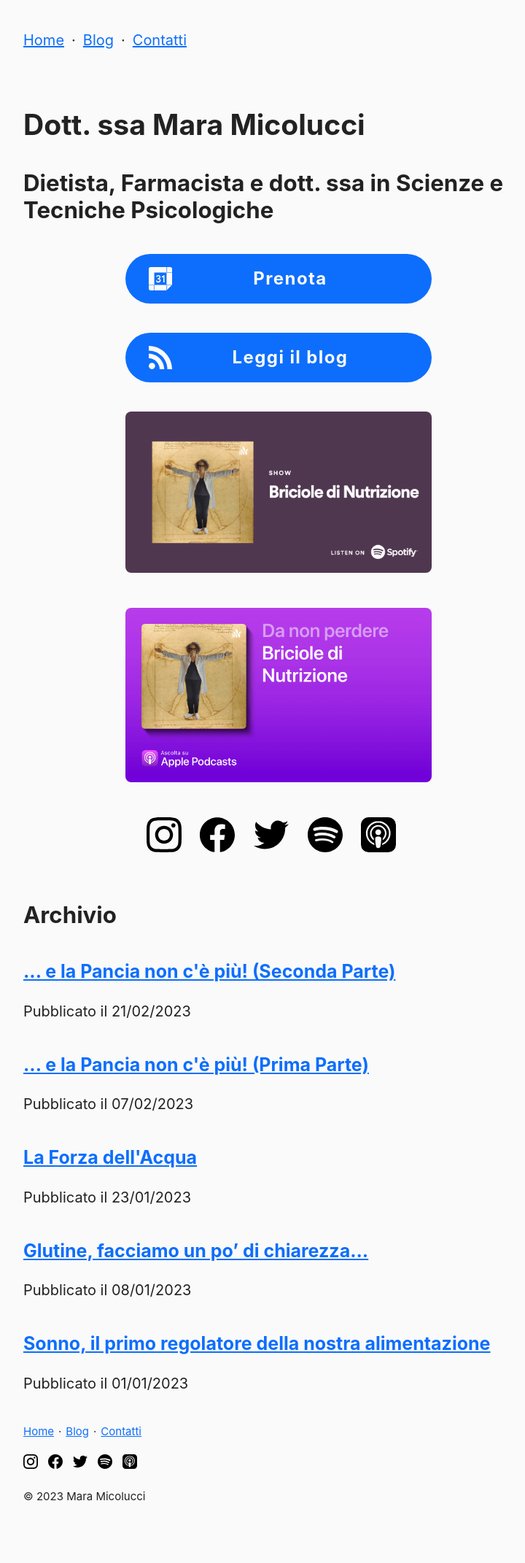
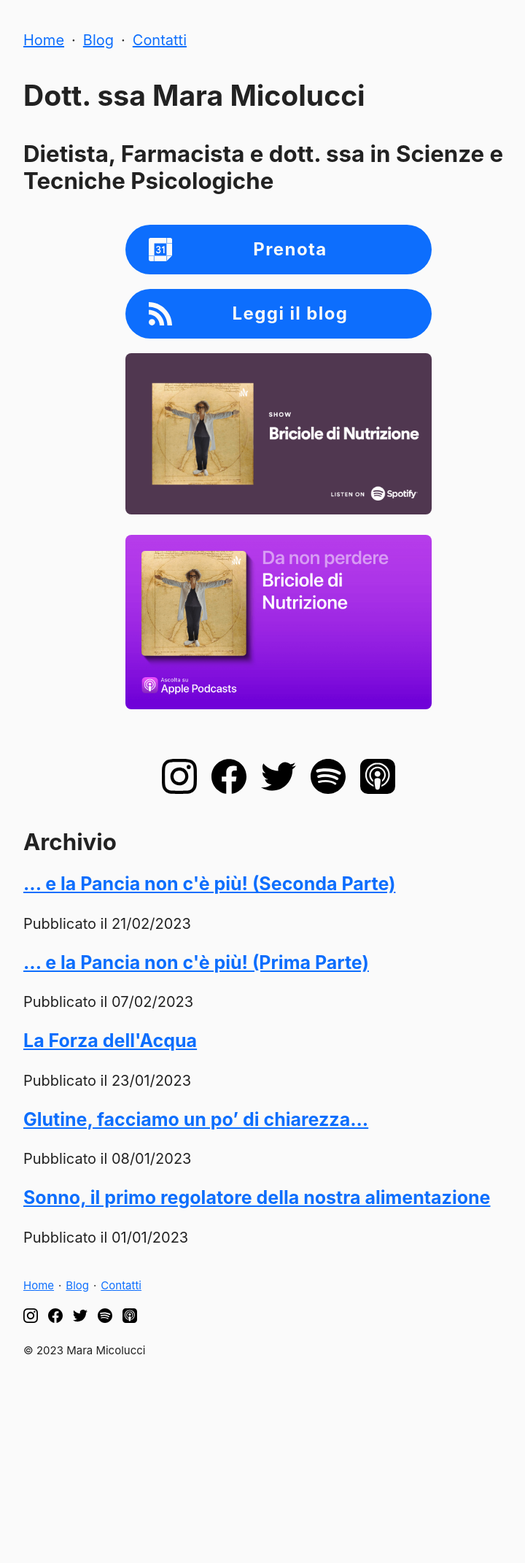
Before and after one commit to curlybracketshq/dietista.it, a Jekyll site: the page built from index.html, in a window 1280 px wide. Shown: the whole page at 73% size, without its empty margins (258-978 px from the left). Built offline with Jekyll 4.4.1, drawn with Linux system fonts in a browser that asks for light colours; after the commit the page ends 1942 px from its top, so only the background shows below that.

Commit message:
Update index style

```diff
--- a/index.html
+++ b/index.html
@@ -7,6 +7,7 @@ description: Dietista, Farmacista e dott. ssa in Scienze e Tecniche Psicologiche
 <h1>Dott. ssa Mara Micolucci</h1>
 <h2>Dietista, Farmacista e dott. ssa in Scienze e Tecniche Psicologiche</h2>
 
+<div class="ctas flex centred column">
   <a class="cta" href="https://cal.com/dietista">
     <img src="/images/googlecalendar.svg" width="32" height="32" alt="Prenota un appuntamento" />
     <p>Prenota</p>
@@ -24,7 +25,7 @@ description: Dietista, Farmacista e dott. ssa in Scienze e Tecniche Psicologiche
       alt="Ascolta il podcast Briciole di Nutrizione su Apple Podcasts" />
   </a>
 
-<div class="social">
+  <div class="social flex centred row">
     <a class="social_icon" href="https://www.instagram.com/dietista.it/">
       <img src="/images/instagram.svg" alt="Visita Dietista.it su Instagram" />
     </a>
@@ -41,5 +42,6 @@ description: Dietista, Farmacista e dott. ssa in Scienze e Tecniche Psicologiche
       <img src="/images/applepodcasts.svg" alt="Ascolta il podcast Briciole di Nutrizione su Apple Podcasts" />
     </a>
   </div>
+</div>
 
 {% include archive.html %}
--- a/stylesheets/default_v2.css
+++ b/stylesheets/default_v2.css
@@ -35,25 +35,23 @@ a:visited {
 
 h1 {
   font-size: 1.953rem;
-  margin: 4rem auto 1rem auto;
   line-height: 1.1;
 }
 
 h2 {
   font-size: 1.563rem;
-  margin: 3rem auto 1rem auto;
   line-height: 1.2;
 }
 
 h3 {
   font-size: 1.25rem;
-  margin: 2rem auto 1rem auto;
   line-height: 1.4;
+  margin: 1rem auto 1rem auto;
 }
 
-h1+h2,
-h2+h3 {
-  margin-top: 2rem;
+h1,
+h2 {
+  margin: 2rem auto 1rem auto;
 }
 
 p,
@@ -125,13 +123,16 @@ footer nav.social .social_icon img {
 
 /* Start index specific styles */
 
+.ctas {
+  margin-top: 2rem;
+}
+
 a.cta {
   text-decoration: none;
   background-color: var(--primary);
   color: var(--background);
   width: 356px; /* 420 - 32*2 */
   border-radius: 40px;
-  margin: 2rem auto;
   overflow: hidden;
   padding: 16px 32px;
   display: flex;
@@ -157,24 +158,14 @@ a.podcast_cta {
   display: block;
   color: var(--background);
   width: 420px;
-  margin: 2rem auto;
 }
 
 .podcast_cta img {
   border-radius: 8px;
 }
 
-a.social_icon {
-  text-decoration: none;
-}
-
 div.social {
-  text-align: center;
-  margin: 2rem auto;
-}
-
-div.social .social_icon {
-  margin-right: 1rem;
+  margin-top: 2rem;
 }
 
 div.social .social_icon img {
@@ -192,7 +183,7 @@ div.social .social_icon img {
 
 @media (max-width: 730px) {
   a.cta {
-    width: auto;
+    width: 65%;
   }
 
   a.podcast_cta {
```
Lines whose indentation alone changed are shown as unchanged.
